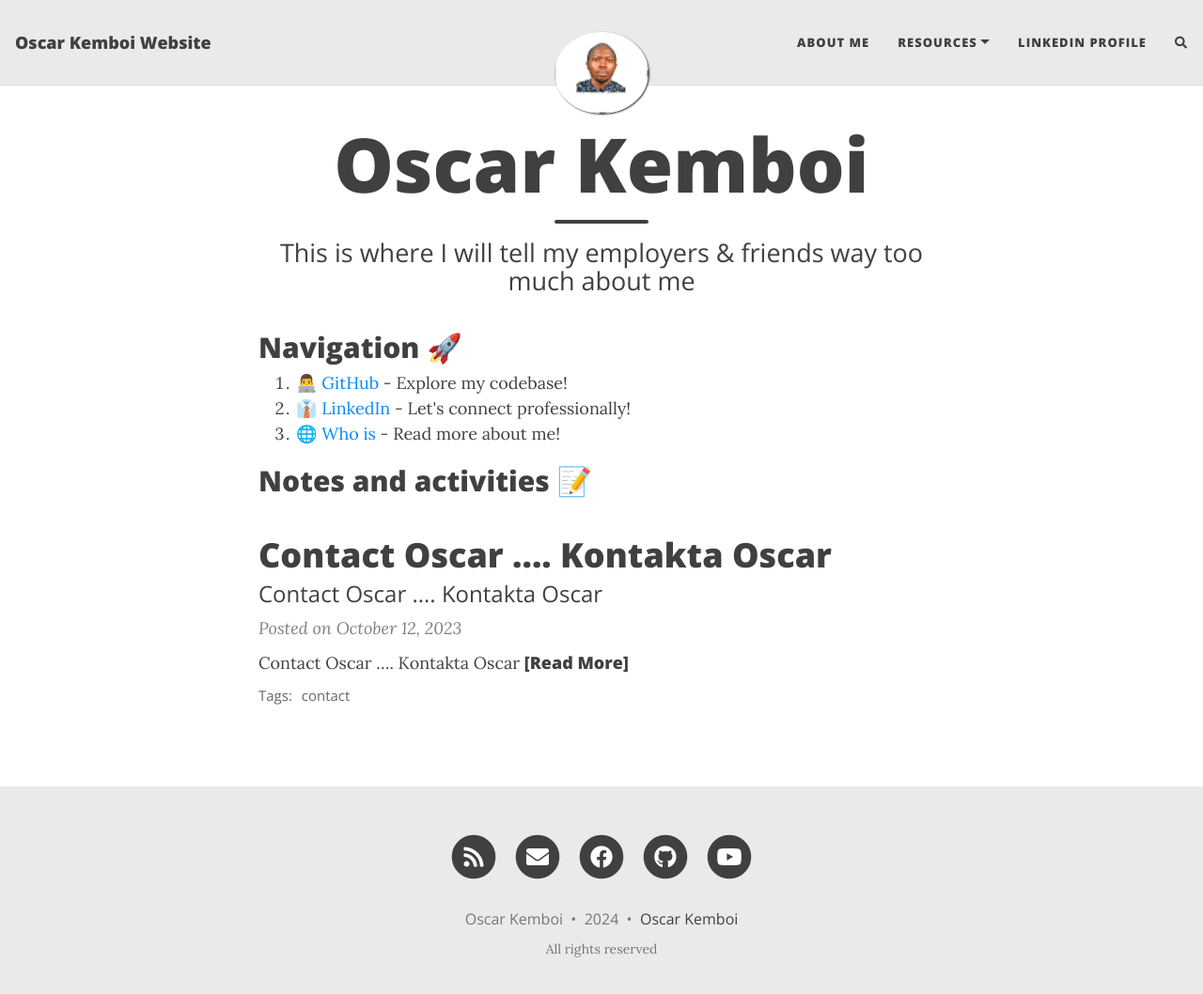
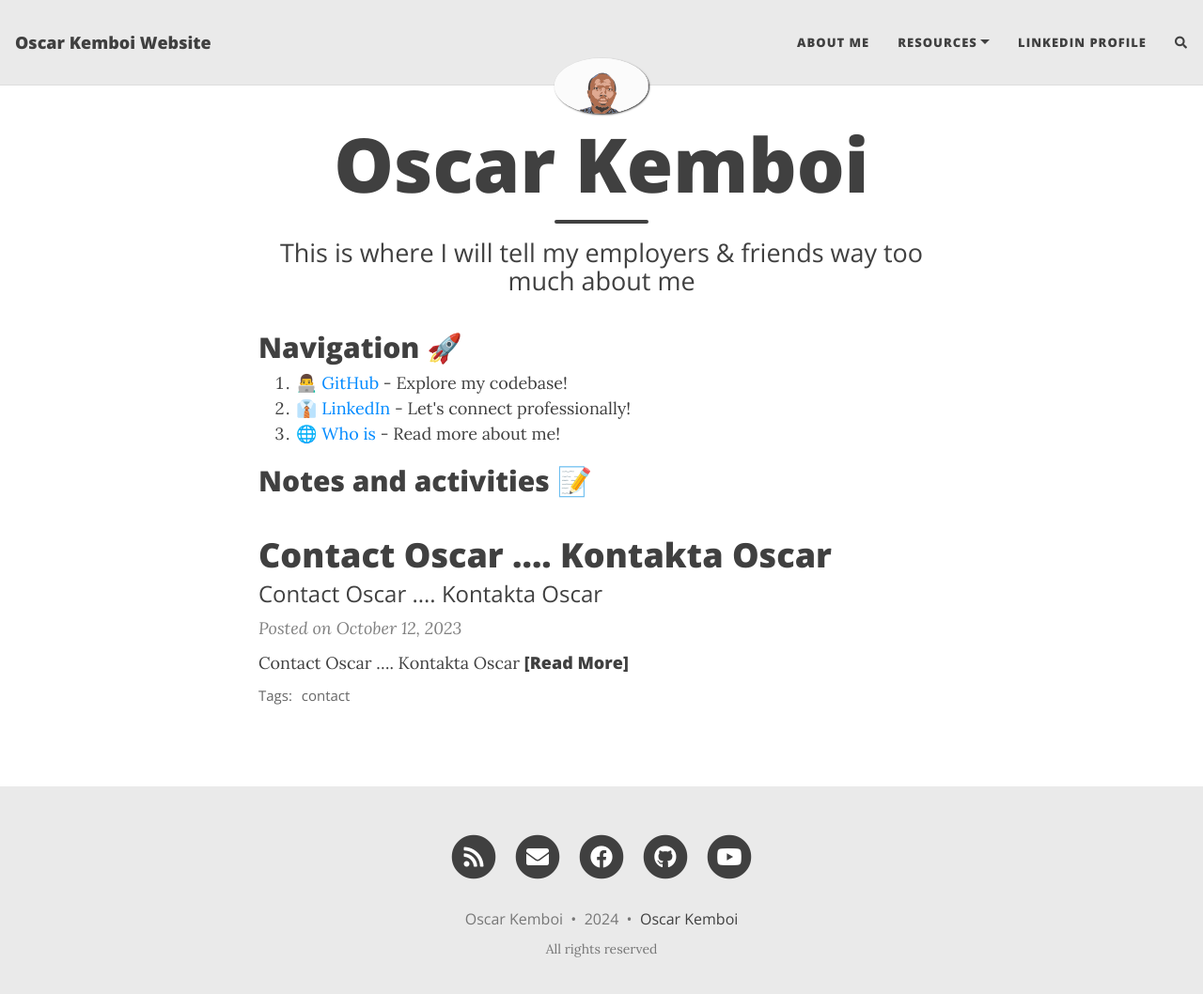
Before and after one commit to chito365/2023, a Jekyll site: the page built from index.html, in a window 1280 px wide and 1071 px high. Shown: the top 1058 px of the window at 94% size. Built offline with Jekyll 4.4.1, drawn with Linux system fonts in a browser that asks for light colours; nearby versions of some CDN libraries; the list of posts is cut into pages by our own code; comment, search, counter and statistics services are not loaded.

Commit message:
Some more changes

```diff
--- a/_config.yml
+++ b/_config.yml
@@ -24,7 +24,7 @@ navbar-links:
 
 # Image to show in the navigation bar - works best with a square image
 # Remove this parameter if you don't want an image in the navbar
-avatar: "/assets/img/avatar-icon.png"
+avatar: "/assets/img/avatar.svg"
 
 # By default, the image is cut into a circle. You can disable this behaviour by setting 'round-avatar: false'
 round-avatar: true
@@ -103,9 +103,9 @@ footer-link-col: "#404040"
 # Alternatively, the navbar, footer, and page background can be set to an image
 # instead of colour
 
-#navbar-img: "/assets/img/bgimage.png"
-#footer-img: "/assets/img/bgimage.png"
-#page-img: "/assets/img/bgimage.png"
+#navbar-img: "/assets/img/bmp.svg"
+#footer-img: "/assets/img/bmp.svg"
+#page-img: "/assets/img/bmp.svg"
 
 # Suggest a colour for mobile browsers to use as the browser's theme. This is only supported by a few mobile browsers.
 #mobile-theme-col: "#0085A1"
```
Also changed, not shown: assets/img/avatar.svg (added), assets/img/bmp.svg (added).
